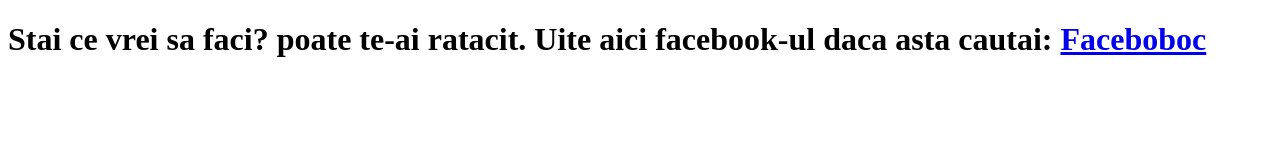
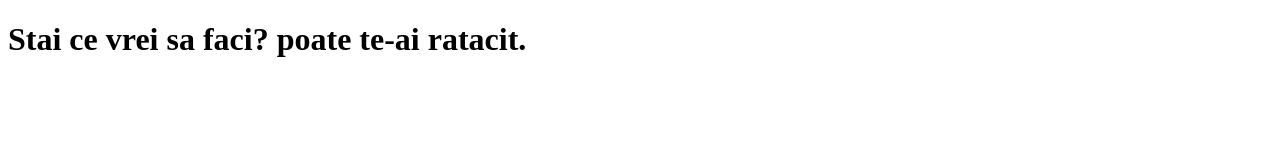
Before and after one commit to ai-kokoro/Fake-Facebook, a plain HTML site: page index.html in a window 1280 px wide. Drawn offline with Linux system fonts and the light colour scheme.

Commit message:
removed everything

```diff
--- a/index.html
+++ b/index.html
@@ -1,12 +1,11 @@
 <!DOCTYPE html>
 <html>
 <head>
-
-<title> Teapa!!!</title>
-
+    <title> Teapa!!!</title>
 </head>
 
 <body>
 
-<h1>Stai ce vrei sa faci? poate te-ai ratacit. Uite aici facebook-ul daca asta cautai: <a href="www.facebook.com" target="_blank">Faceboboc</a></h1>
-<body>
+    <h1>Stai ce vrei sa faci? poate te-ai ratacit.</h1>
+</body>
+<html>
```
